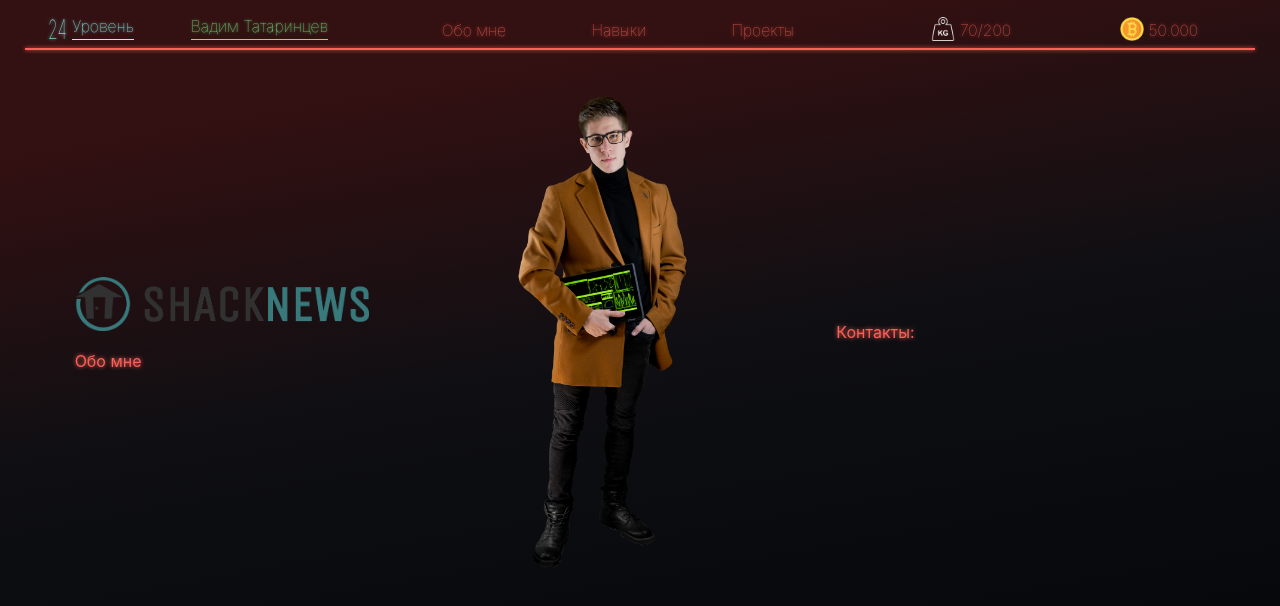
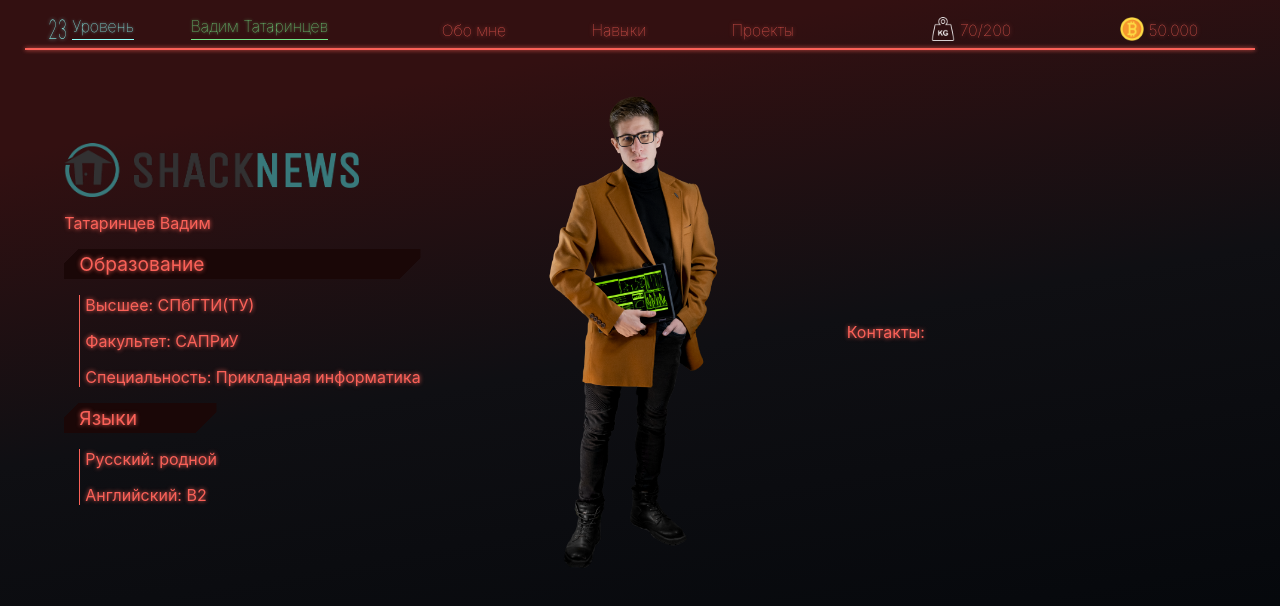
Before and after one commit to VadosLight/Cyberpunk-resume, a React (Create React App) app: page / in a window 1280 px wide. Shown: the top 606 px of the page. Built offline with nearby package versions, Linux system fonts and the light colour scheme.

Commit message:
add info blocks

```diff
--- a/src/Menu/Header.jsx
+++ b/src/Menu/Header.jsx
@@ -7,7 +7,7 @@ import kgIco from "./img/kg.png";
 
 function myAge() {
   return (
-    Math.floor((new Date() - new Date(1997, 12, 9).getTime()) / 3.15576e10) + 1
+    Math.floor((new Date() - new Date(1997, 12, 9).getTime()) / 3.15576e10)
   );
 }
 
--- a/src/pages/About.css
+++ b/src/pages/About.css
@@ -1,13 +1,12 @@
-.about{
+.about {
   display: flex;
   flex-wrap: wrap;
   align-items: center;
   justify-content: space-around;
-
 }
 
 @media screen and (max-width: 800px) {
-  .about{
+  .about {
     flex-direction: column;
     font-size: larger;
   }
@@ -15,36 +14,57 @@
   .about__first-third {
     display: flex;
     flex-direction: column;
-    align-items: center;
+    align-items: flex-start;
   }
-
 
   img.about__second-third {
     width: 80%;
   }
 
-  .about__last-third {
-    /* aaa */
-  }
-
-  img.shack-news-logo{
+  img.shack-news-logo {
     width: 80%;
   }
 }
 
+.about__first-third {
+  width: auto;
+  display: flex;
+  flex-direction: column;
+  align-items: flex-start;
+}
 
-.about__last-third {
-  min-width: 30%;
+.content-block {
+  padding: 0;
+}
+
+.content-block__header {
+  font-size: larger;
+  padding: 3px 15px;
+  --backgroung-color: rgb(26, 7, 7);
+  background: linear-gradient(135deg, transparent 10px,var(--backgroung-color) 0) top
+      left,
+    linear-gradient(-45deg, transparent 15px, var(--backgroung-color) 0) bottom right;
+  background-size: 50% 100%;
+  background-repeat: no-repeat;
+  margin-bottom: 0;
+}
+
+.content-block__content {
+  border-style: none none none solid;
+  border-width: 1px;
+
+  margin-left: 15px;
+  padding-left: 5px;
 }
 
 .about__second-third {
   width: 21vw;
 }
 
-.about__first-third {
-  width: auto;
+.about__last-third {
+  min-width: 30%;
 }
 
-.shack-news-logo{
+.shack-news-logo {
   width: 23vw;
 }
--- a/src/pages/About.jsx
+++ b/src/pages/About.jsx
@@ -11,15 +11,31 @@ function About() {
           src={shackNewsLogo}
           alt="shack-news-logo"
         />
-        <p>
-          Обо мне
-        </p>
+        <p className="myName">Татаринцев Вадим</p>
+        <div className="content-block">
+          <div className="content-block__header">Образование</div>
+          <div className="content-block__content">
+            <p>Высшее: СПбГТИ(ТУ)</p>
+            <p>Факультет: САПРиУ</p>
+            <p>Специальность: Прикладная информатика</p>
+          </div>
+        </div>
+        <div className="content-block">
+          <div className="content-block__header">Языки</div>
+          <div className="content-block__content">
+            <p>Русский: родной</p>
+            <p>Английский: B2</p>
+
+          </div>
+        </div>
       </div>
-      <img className="about__second-third" src={myAvatar} alt="Тут должен быть я" />
+      <img
+        className="about__second-third"
+        src={myAvatar}
+        alt="Тут должен быть я"
+      />
       <div className="about__last-third">
-        <p>
-          Контакты:
-        </p>
+        <p>Контакты:</p>
       </div>
     </div>
   );
```
